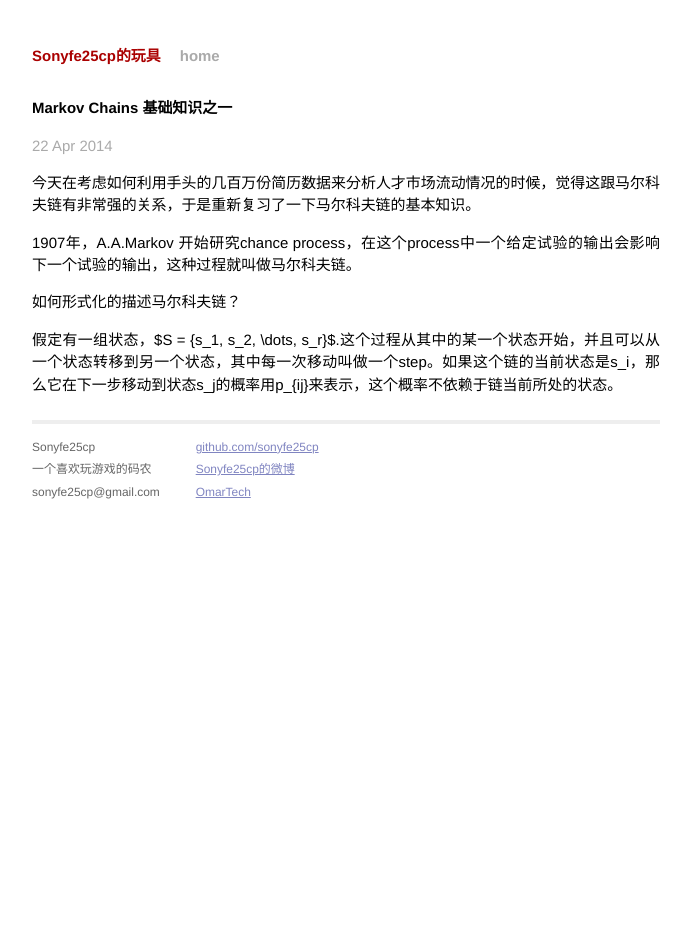
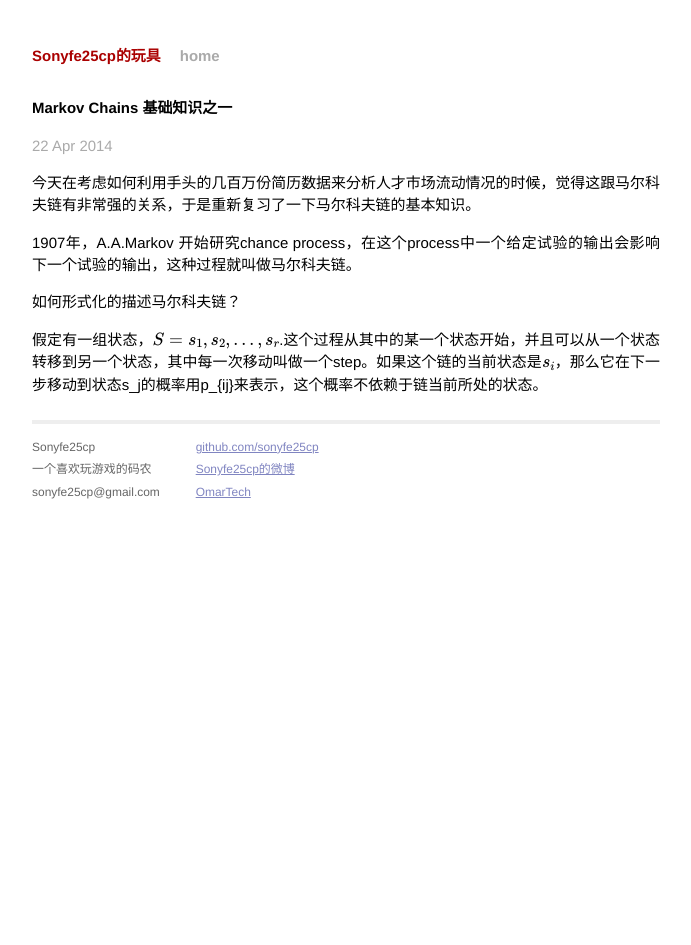
Before and after one commit to sonyfe25cp/sonyfe25cp.github.io, a Jekyll site: the page built from _posts/2014-04-22-markovchains.markdown, in a window 1280 px wide. Shown: the whole page, without its empty margins (294-985 px from the left). Built offline with Jekyll 4.4.1, drawn with Linux system fonts in a browser that asks for light colours; formulas are drawn with MathJax 3; some of the changed lines change nothing that is shown.

Commit message:
测试latex

```diff
--- a/_layouts/default.html
+++ b/_layouts/default.html
@@ -11,7 +11,22 @@
 
         <!-- Custom CSS -->
         <link rel="stylesheet" href="/css/main.css">
-        <script type="text/javascript" src="http://cdn.mathjax.org/mathjax/latest/MathJax.js?config=TeX-AMS-MML_HTMLorMML"></script>
+        <script type="text/x-mathjax-config">
+  MathJax.Hub.Config({
+    extensions: ["tex2jax.js"],
+    jax: ["input/TeX", "output/HTML-CSS"],
+    tex2jax: {
+      inlineMath: [ ['$','$'], ["\\(","\\)"] ],
+      displayMath: [ ['$$','$$'], ["\\[","\\]"] ],
+      processEscapes: true
+    },
+    "HTML-CSS": { availableFonts: ["TeX"] }
+  });
+        </script>
+        <script type="text/javascript" src="http://cdn.mathjax.org/mathjax/latest/MathJax.js"></script>
+
+<!--        <script type="text/javascript" src="http://cdn.mathjax.org/mathjax/latest/MathJax.js?config=TeX-AMS-MML_HTMLorMML"></script>
+-->
 
     </head>
     <body>
--- a/_posts/2014-04-22-markovchains.markdown
+++ b/_posts/2014-04-22-markovchains.markdown
@@ -11,4 +11,4 @@ category: markov
 
 如何形式化的描述马尔科夫链？
 
-假定有一组状态，$S = {s_1, s_2, \dots, s_r}$.这个过程从其中的某一个状态开始，并且可以从一个状态转移到另一个状态，其中每一次移动叫做一个step。如果这个链的当前状态是s_i，那么它在下一步移动到状态s_j的概率用p_{ij}来表示，这个概率不依赖于链当前所处的状态。
+假定有一组状态，$S = {s_1, s_2, \dots, s_r}$.这个过程从其中的某一个状态开始，并且可以从一个状态转移到另一个状态，其中每一次移动叫做一个step。如果这个链的当前状态是$$s_i$$，那么它在下一步移动到状态s_j的概率用p_{ij}来表示，这个概率不依赖于链当前所处的状态。
```
